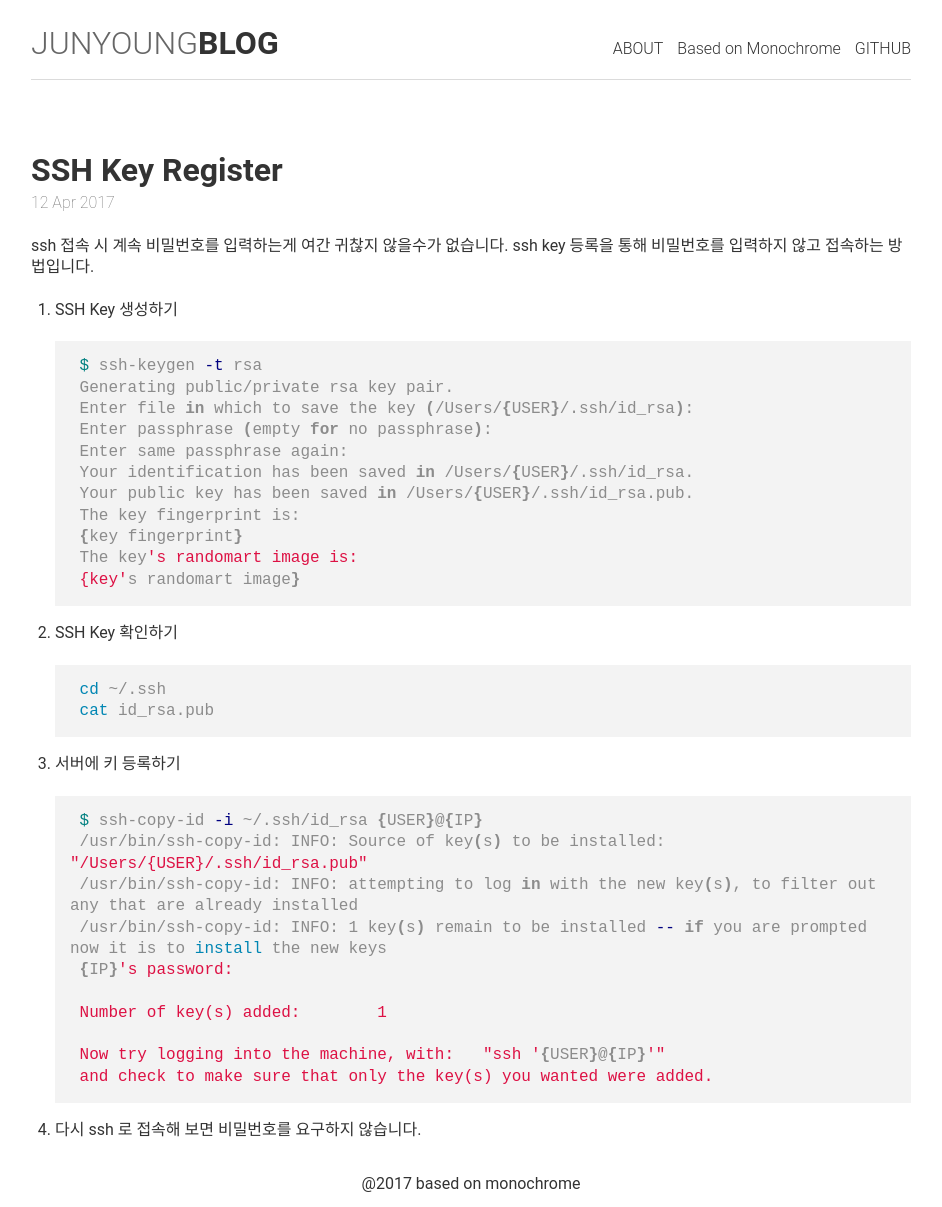
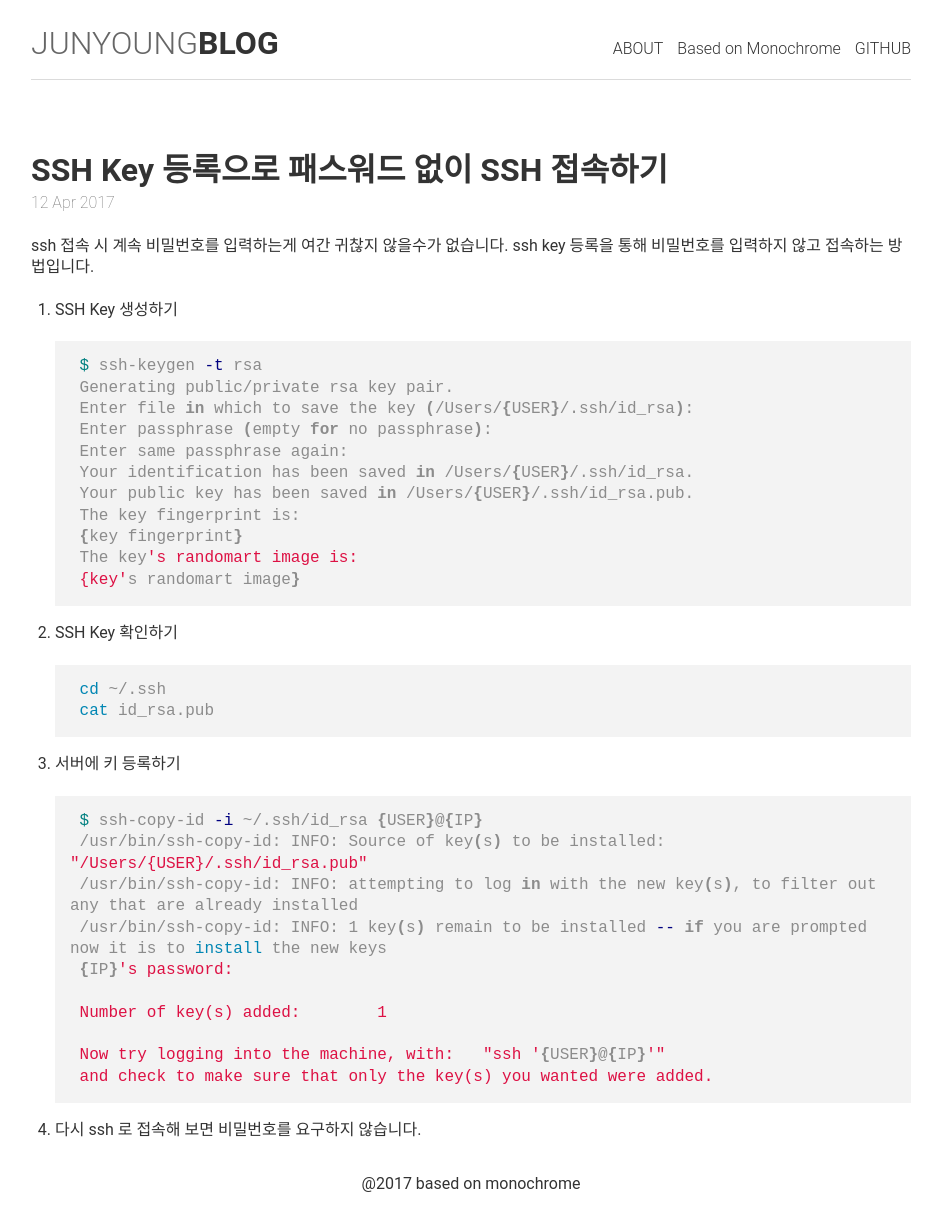
Before and after one commit to sungjunyoung/sungjunyoung.github.io_deprecated, a Jekyll site: the page built from _posts/2017-04-12-ssh-register.md, in a window 1280 px wide. Shown: the whole page, without its empty margins (169-1111 px from the left). Built offline with Jekyll 4.4.1, drawn with Linux system fonts in a browser that asks for light colours; comment, search, counter and statistics services are not loaded.

Commit message:
ssh key register title 수정

```diff
--- a/_posts/2017-04-12-ssh-register.md
+++ b/_posts/2017-04-12-ssh-register.md
@@ -1,7 +1,7 @@
 ---
 title: SSH Key 등록으로 패스워드 없이 SSH 접속하기
 description: 'SSH Key 등록으로 패스워드 없이 SSH 접속하기'
-header: SSH Key Register
+header: SSH Key 등록으로 패스워드 없이 SSH 접속하기
 ---
 
  ssh 접속 시 계속 비밀번호를 입력하는게 여간 귀찮지 않을수가 없습니다. ssh key 등록을 통해 비밀번호를 입력하지 않고 접속하는 방법입니다.
```
